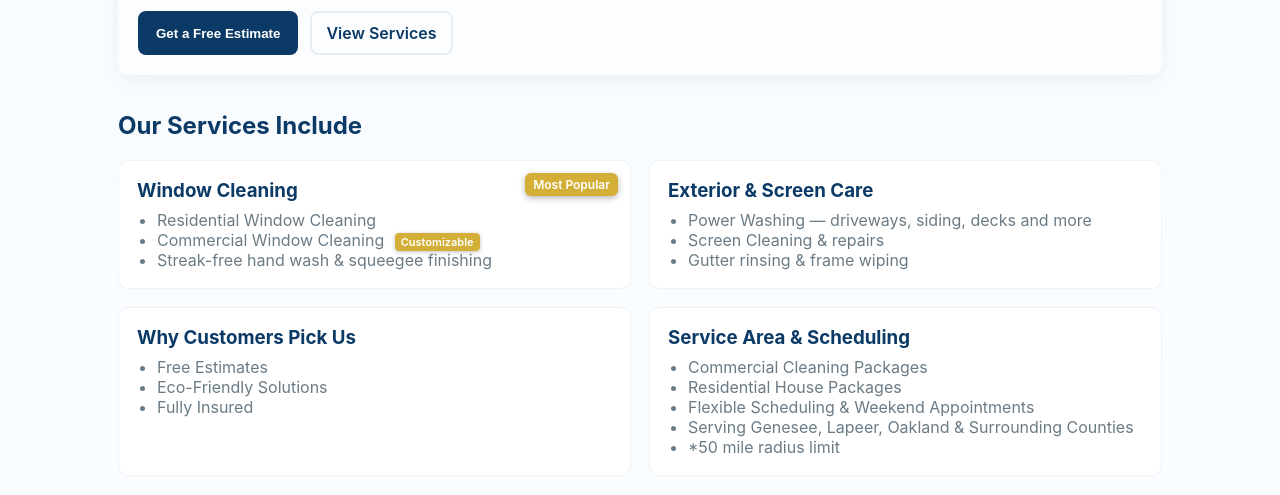
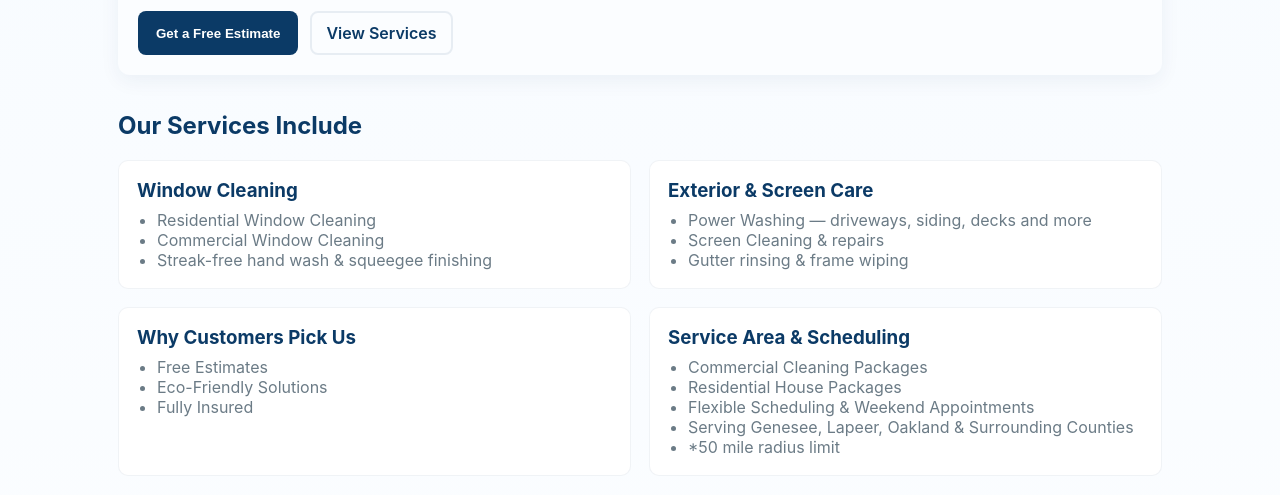
Before and after one commit to schwartzkopf1990/lswindow, a plain HTML site: page index.html in a window 1280 px wide. Shown: the part 305-800 px from the top of the page. Drawn offline with Linux system fonts and the light colour scheme.

Commit message:
removed badges

```diff
--- a/index.html
+++ b/index.html
@@ -92,10 +92,10 @@
       <h2 style="margin:8px 0 6px;color:var(--brand)">Our Services Include</h2>
       <div class="services">
         <div class="card">
-          <h3>Window Cleaning <span class="badge">Most Popular</span></h3>
+          <h3>Window Cleaning </h3>
           <ul>
             <li>Residential Window Cleaning</li>
-            <li>Commercial Window Cleaning <span class="inline-badge">Customizable</span></li>
+            <li>Commercial Window Cleaning </li>
             <li>Streak-free hand wash & squeegee finishing</li>
           </ul>
         </div>
```
